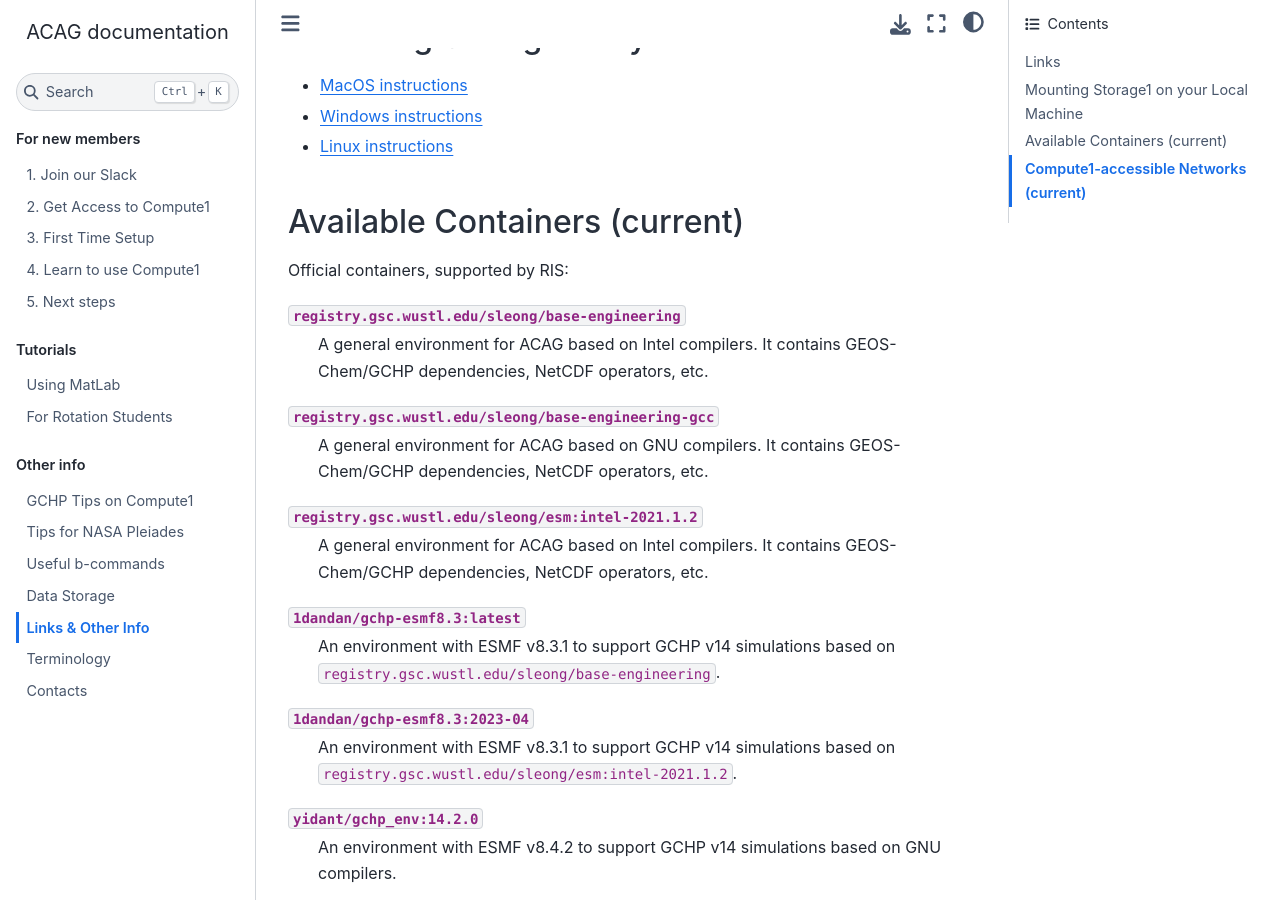
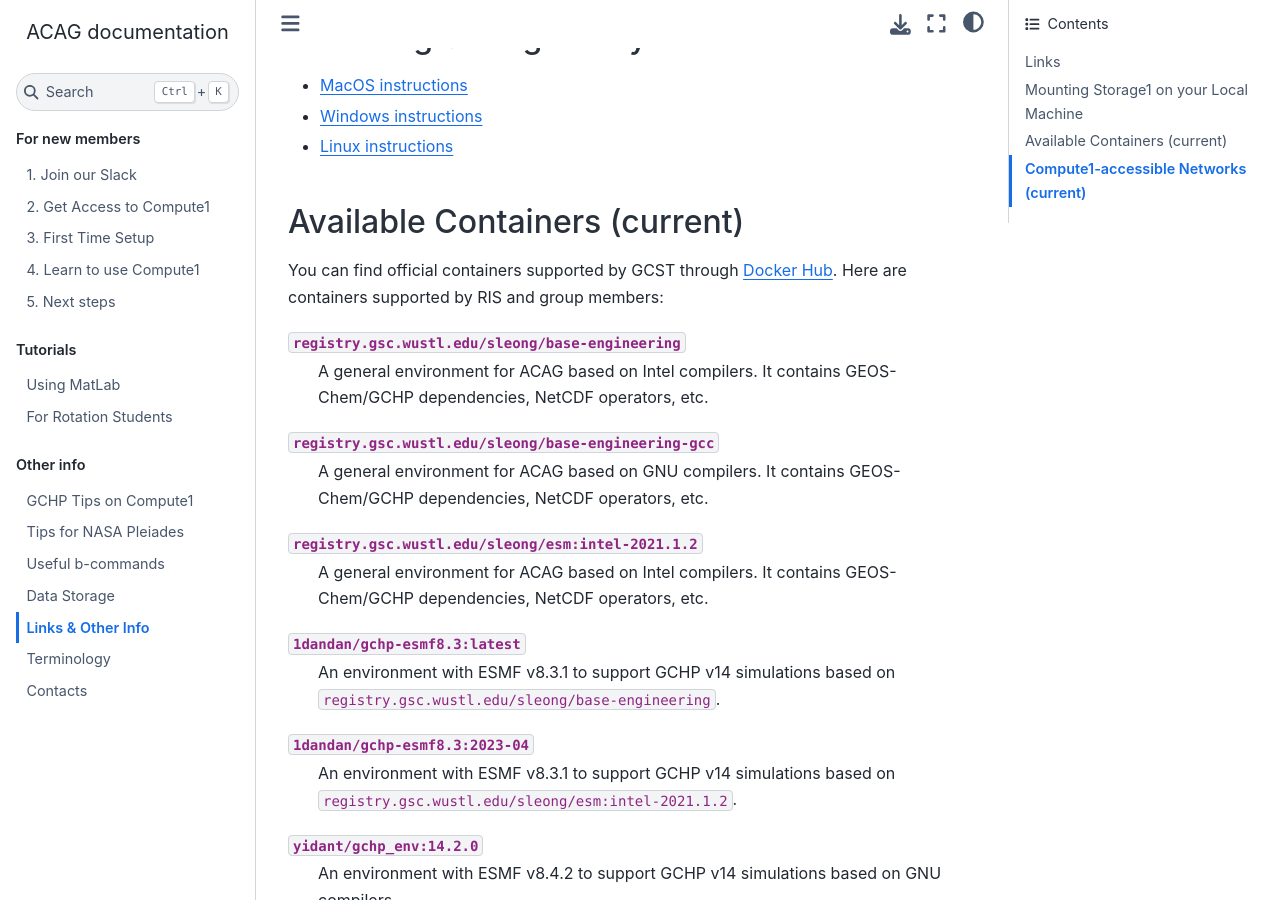
Before and after one commit to Atmospheric-Composition-Analysis-Group/Getting-Started, a Sphinx documentation site: the page built from source/compute1_info.rst, in a window 1280 px wide and 900 px high, scrolled down 959 px. Built offline with Sphinx 7.4.7 and the Sphinx Book theme 1.1.4, drawn with Linux system fonts in a browser that asks for light colours.

Commit message:
Update official containers supported by GCST

```diff
--- a/source/compute1_info.rst
+++ b/source/compute1_info.rst
@@ -50,7 +50,7 @@ Mounting Storage1 on your Local Machine
 Available Containers (current)
 ------------------------------
 
-Official containers, supported by RIS:
+You can find official containers supported by GCST through `Docker Hub <https://hub.docker.com/r/geoschem/gchp>`_. Here are containers supported by RIS and group members:
 
 .. include:: /fillers/containers.rst
 
```
